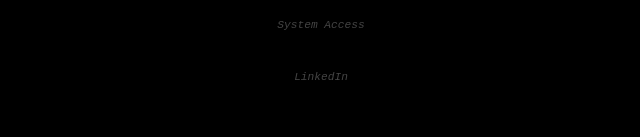
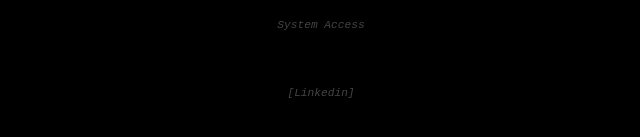
Before and after one commit to CalebBennett-Harper/locus, a Next.js app: page / in a window 1280 px wide. Shown: the part 1866-2003 px from the top of the page, without its empty margins (319-959 px from the left). Built offline with nearby package versions, Linux system fonts and the light colour scheme; no server answers.

Commit message:
fix footer spacing

```diff
--- a/components/LandingPage.jsx
+++ b/components/LandingPage.jsx
@@ -258,13 +258,13 @@ export default function LandingPage() {
           <a href="/admin/login">System Access</a>
         </div>
 
-        <div className="admin-footer-link" style={{ marginTop: '16px' }}>
+        <div className="admin-footer-link" style={{ marginTop: '32px' }}>
           <a
             href="https://www.linkedin.com/company/locus-fyi/about/"
             target="_blank"
             rel="noopener noreferrer"
           >
-            LinkedIn
+            [Linkedin]
           </a>
         </div>
       </div>
```
